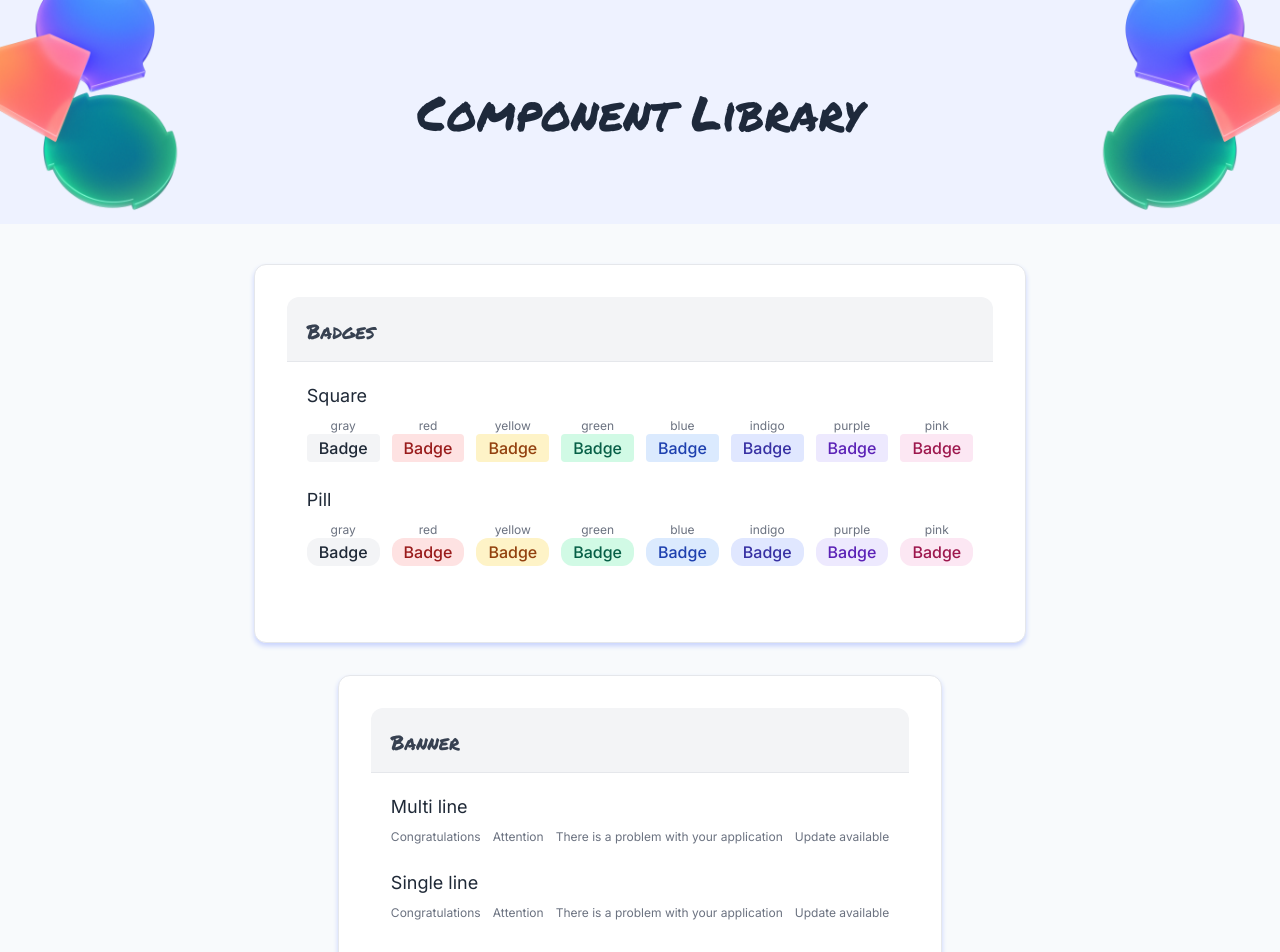
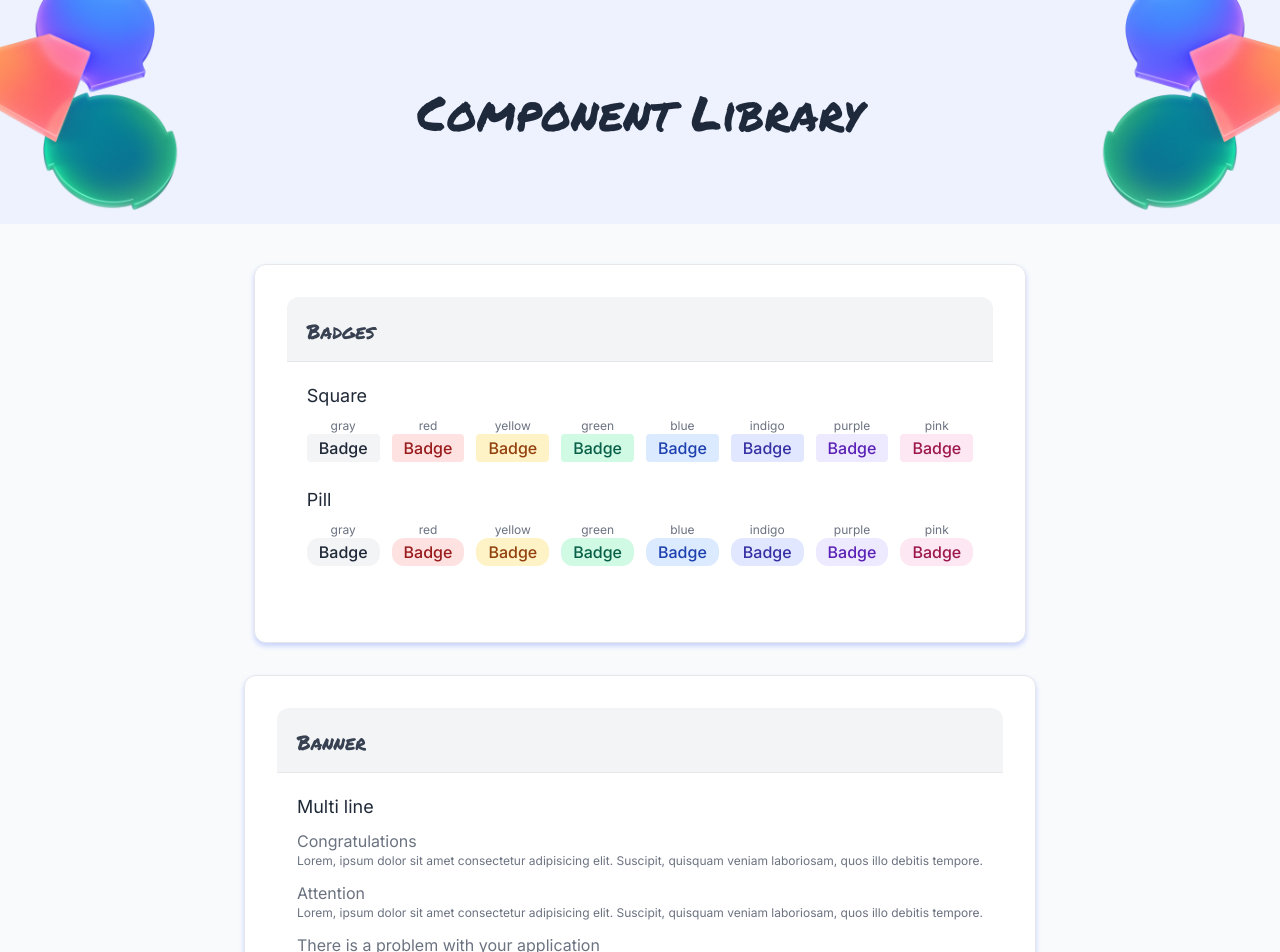
Before and after one commit to Isaacvf-dev/Component-Library, a React (Vite) app: page / in a window 1280 px wide. Shown: the top 952 px of the page. Built offline with nearby package versions, Linux system fonts and the light colour scheme.

Commit message:
Changes in Banner

```diff
--- a/src/components/BannersData.jsx
+++ b/src/components/BannersData.jsx
@@ -1,4 +1,4 @@
-const banners = [
+const bannersData = [
   {title:'Congratulations', icon: '', color: 'green'},
   {title:'Attention', icon: '', color: 'yellow'},
   {title:'There is a problem with your application', icon: '', color: 'red'},
@@ -6,4 +6,4 @@ const banners = [
 
 ]
 
-export default banners
+export default bannersData
--- a/src/components/banners/Banner.jsx
+++ b/src/components/banners/Banner.jsx
@@ -1,9 +1,9 @@
 import React from "react";
 
-export default function Banner({children = 'Text', color = 'gray', type = 'multiLine'}) {
+export default function Banner({children, color = 'gray', type, title}) {
   return (
     <div>
-      <p>{status}</p>
+      <p className={`text-${color}`}>{title}</p>
       {children}
     </div>
   )
--- a/src/components/banners/BannerSection.jsx
+++ b/src/components/banners/BannerSection.jsx
@@ -8,7 +8,7 @@ export default  function BannerSection() {
   return (
     <SectionContainer title={'Banner'}>
       <SubSection title='multi line'>
-        <BannerType />
+        <BannerType type='multi line'/>
       </SubSection>
       <SubSection title='single line'>
         <BannerType />
--- a/src/components/banners/BannerType.jsx
+++ b/src/components/banners/BannerType.jsx
@@ -1,15 +1,20 @@
 import React from "react";
 import Banner from "./Banner";
-import banners from "../BannersData";
+import bannersData from "../BannersData";
 
 
-export default function BannerType({ type = 'multiLine' }) {
+export default function BannerType({ type }) {
   return (
-    <div className="mt-2 mb-6 text-gray-500 flex flex-column gap-3">
-      {banners.map(banner => (
-        <div key={banner.title}>
-          <p className="text-center text-xs">{banner.title}</p>
-        </div>
+    <div className="mt-2 mb-6 text-gray-500 flex flex-col gap-3">
+      {bannersData.map(banner => (
+        <Banner key={banner.title} title={banner.title} color={banner.color}>
+          {type === 'multi line' &&
+            <p className="text-xs">
+              Lorem, ipsum dolor sit amet consectetur adipisicing elit. Suscipit, quisquam veniam laboriosam, quos illo debitis tempore.
+            </p>
+          }
+        </Banner>
+
       ))}
     </div>
   )
```
